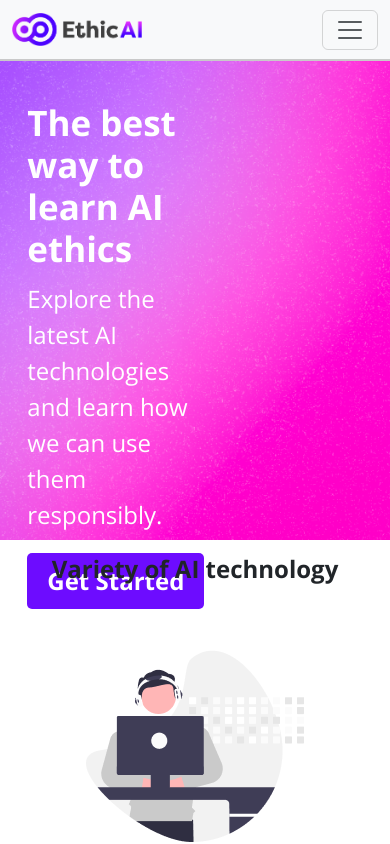
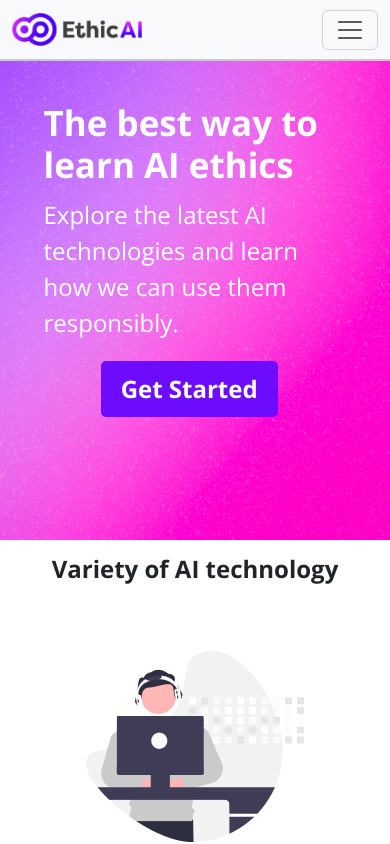
Before and after one commit to harslash/EthicAI, a Vue app in the folder project/ethicai-spa/: page / in a window 390 px wide. Shown: the top 844 px of the page. Built offline with nearby package versions, Linux system fonts and the light colour scheme.

Commit message:
Made landing page responsive

```diff
--- a/project/ethicai-spa/src/components/pages/landing-page.vue
+++ b/project/ethicai-spa/src/components/pages/landing-page.vue
@@ -4,11 +4,11 @@
     <div class="hero">
         <div class="body">
 
-            <div class="title" style="width: 50%; padding-top: 1%; padding-bottom: 1%;">
+            <div class="title" style="padding-top: 1%; padding-bottom: 1%;">
                 <h1 style="font-size: 35px;">The best way to learn AI ethics</h1>
             </div>
 
-            <div class="subtitle" style="width: 50%; padding-bottom: 1%;">
+            <div class="subtitle" style="padding-bottom: 1%;">
                 <p style="font-size: x-large; line-height: 1.5;">
                     Explore the latest AI technologies and learn how we can use them responsibly.
                 </p>
@@ -102,13 +102,21 @@ p {
     font-weight: 400;
 }
 
+.subtitle {
+    width: 50%;
+}
+
+.title {
+    width: 50%;
+}
+
 .hero {
     background: url('@/assets/overlaybg.png');
     background-repeat: no-repeat;
     background: cover;
     background-size: cover;
     min-height: 480px;
-    max-height: 480px;
+    max-height: 600px;
     justify-content: center;
     justify-items: center;
     margin-top: 60px;
@@ -219,4 +227,14 @@ h2 {
     font-size: 16px;
     font-weight: 400;
 }
+
+
+ @media (max-width: 576px) {
+    .body {
+      align-items: center;
+    }
+    .subtitle, .title {
+        width: 90%;
+    }
+  }
 </style>
```
